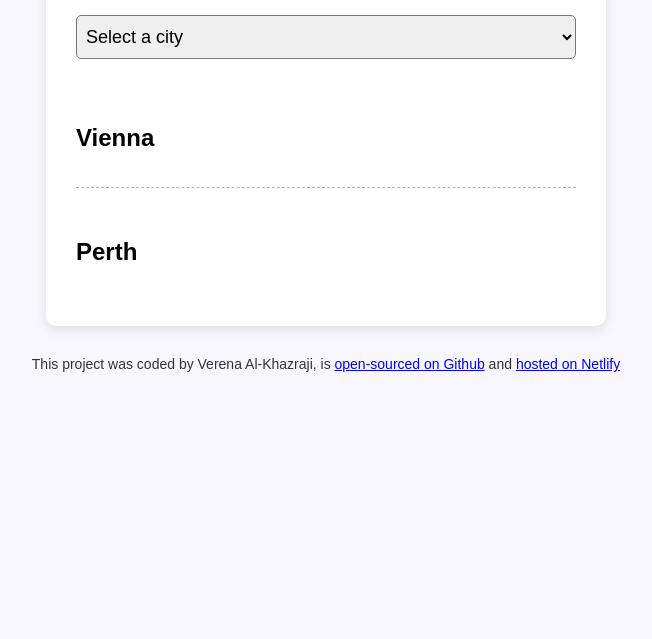
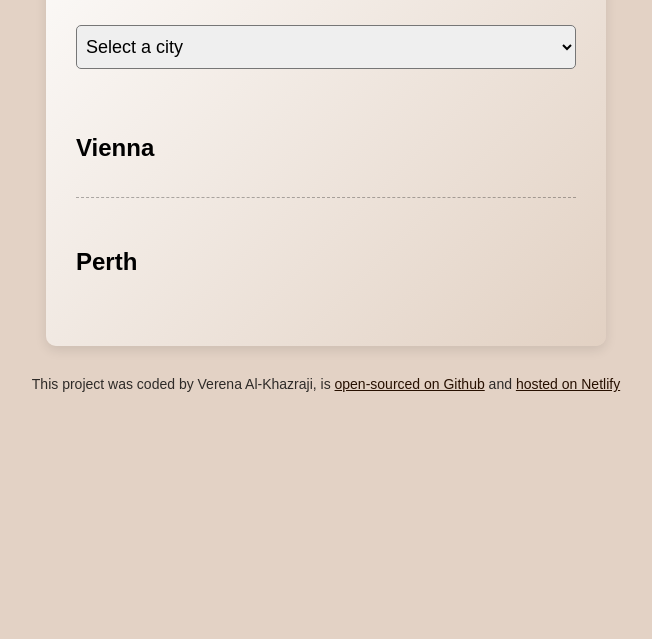
Before and after one commit to verenx/world-clock-shecodes, a plain HTML site: page index.html in a window 1280 px wide. Shown: the part 161-800 px from the top of the page, without its empty margins (314-966 px from the left). Drawn offline with nearby package versions, Linux system fonts and the light colour scheme; a script that the page names is missing.

Commit message:
added background color and link color

```diff
--- a/src/index.js
+++ b/src/index.js
@@ -55,7 +55,7 @@ function displayNewCity(event) {
           "h:mm:ss"
         )} <small>${newCityTz.format("A")}</small></div>
       </div>
-      <a href="/">Back to list of all cites</a>`;
+      <a href="/" class="homepage">Back to list of all cites</a>`;
 }
 
 setInterval(updateDateTime, 1000);
--- a/src/styles.css
+++ b/src/styles.css
@@ -1,13 +1,13 @@
 body {
-  background: #f9f7fe;
+  background: #e3d2c5;
   font-family: sans-serif;
 }
 
 .app-container {
   max-width: 500px;
-  background: white;
+  background: linear-gradient(135deg, #fdfcfb 0%, #e2d1c3 100%);
   margin: 60px auto 30px;
-  padding: 10px 30px;
+  padding: 20px 30px;
   border-radius: 10px;
   box-shadow: rgba(0, 0, 0, 0.1) 0px 4px 12px;
 }
@@ -16,6 +16,7 @@ h1 {
   text-align: center;
   font-size: 36px;
   font-weight: 900;
+  color: #271000;
 }
 
 select {
@@ -64,3 +65,7 @@ footer {
   padding: 0 30px 30px;
   font-size: 14px;
 }
+
+a {
+  color: #271000;
+}
```
